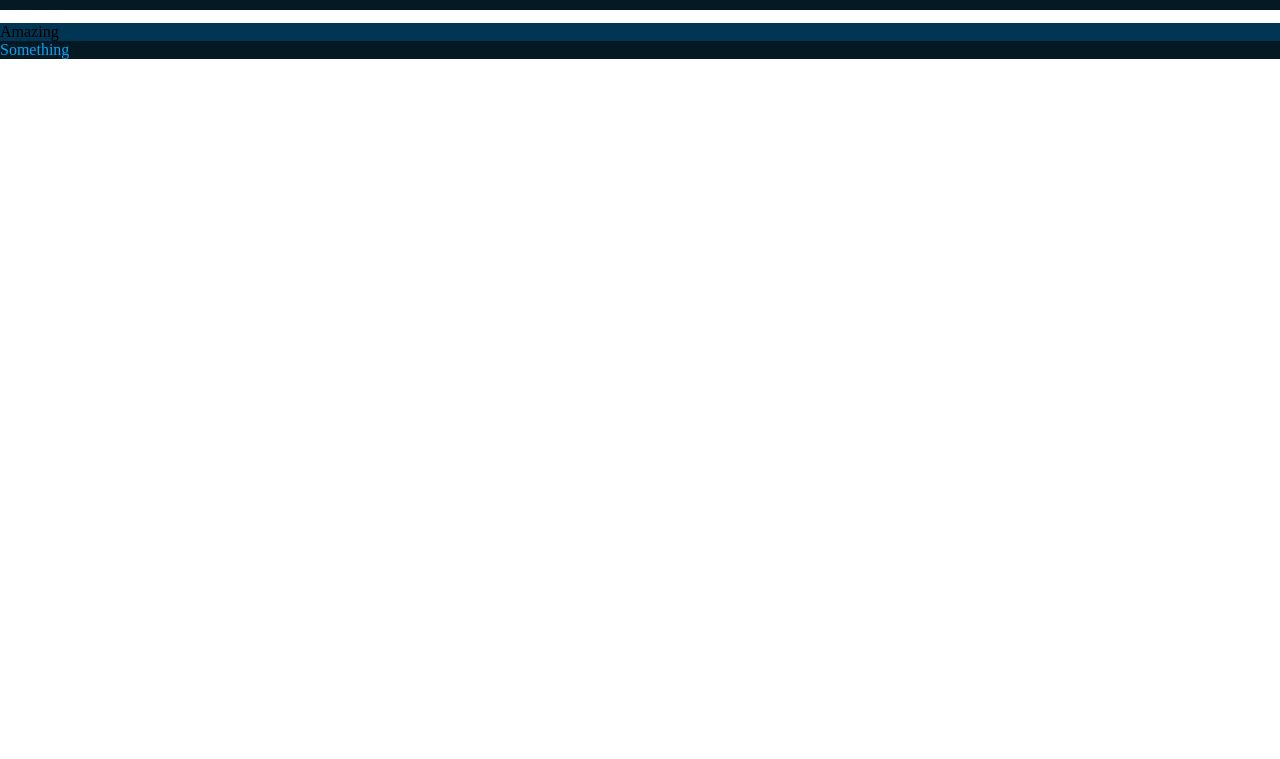
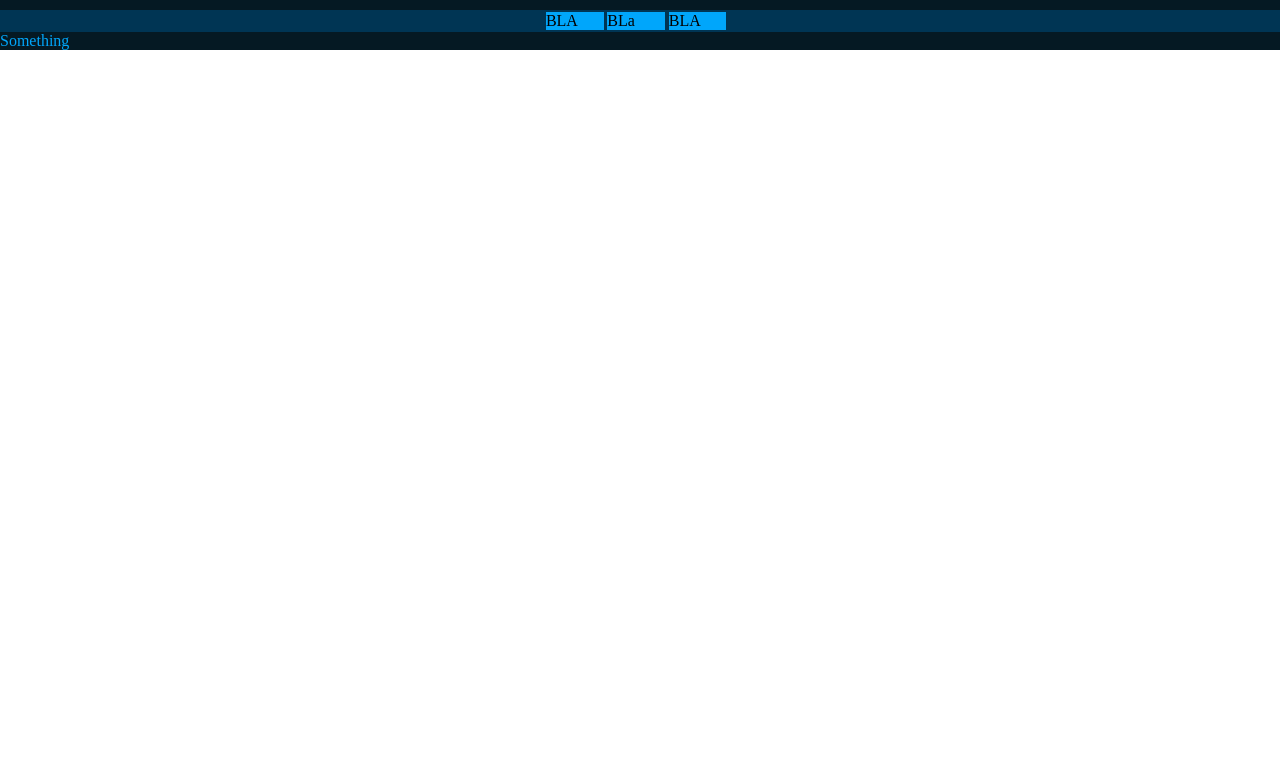
Before and after one commit to MICKAMI742/hobby_website, a plain HTML site: page index.html in a window 1280 px wide. Shown: the part 41-800 px from the top of the page. Drawn offline with Linux system fonts and the light colour scheme.

Commit message:
Version 1.1

```diff
--- a/index.html
+++ b/index.html
@@ -33,7 +33,11 @@
         </div>
     </div>
     <div class="mainContainer">
-        Amazing
+        <div class="imgContainer">
+            <div class="favCars">BLA</div>
+            <div class="favMotorcycles">BLa</div>
+            <div class="favTractors">BLA</div>
+        </div>
     </div>
     <div class="footer">
         Something
--- a/style.css
+++ b/style.css
@@ -32,7 +32,6 @@
     width: 100%;
     height: 4vw;
     color: #00a6fb;
-    margin: 0 0 1vw;
 }
 
 .mainContainer {
@@ -61,4 +60,22 @@
     width: 3vw;
 }
 
+.favCars,
+.favMotorcycles,
+.favTractors {
+    background-color: #00a6fb;
+    width: 30%;
+    margin: 1%;
+}
+
+.imgContainer {
+    display: flex;
+    flex-direction: row;
+    width: 15%;
+    margin: auto;
+    height: 100%;
+}
+
+
+
 @media screen and (max-width: 600px) {}
```
Also changed, not shown: 1 other file.
